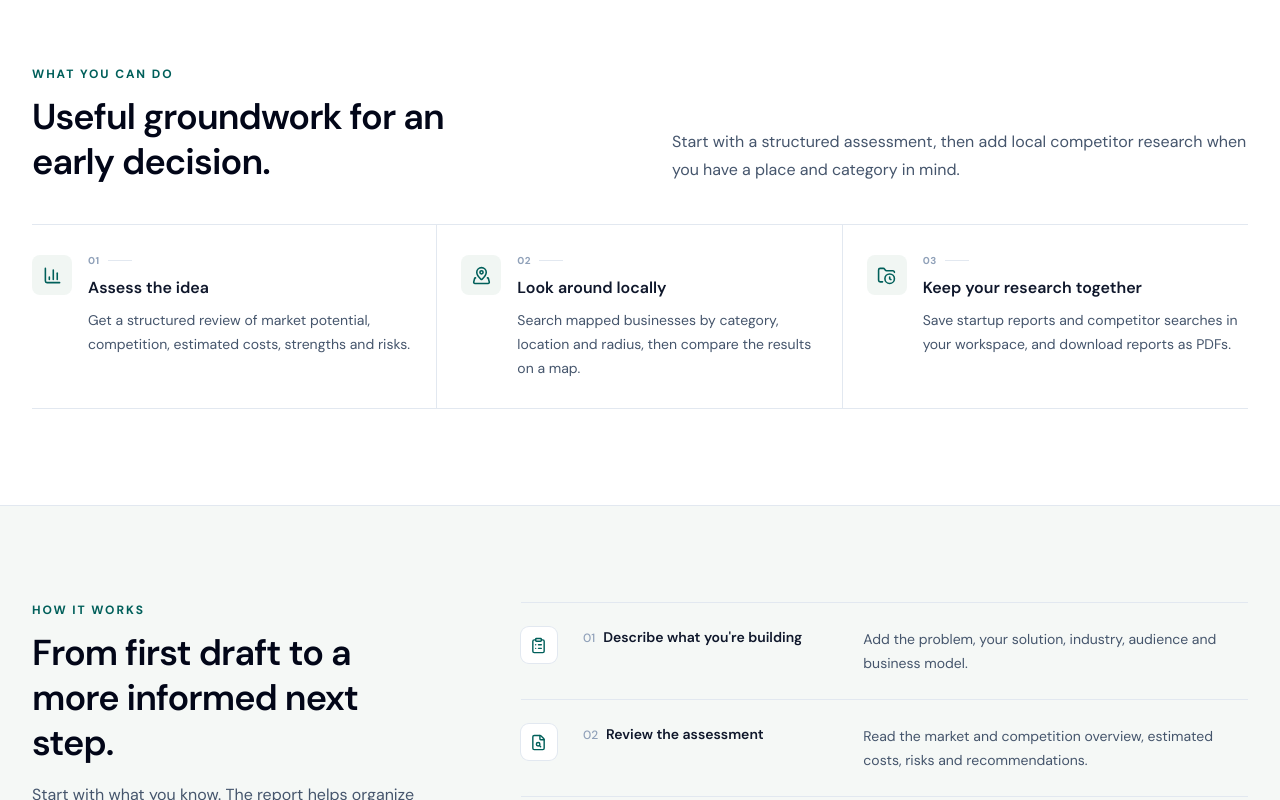
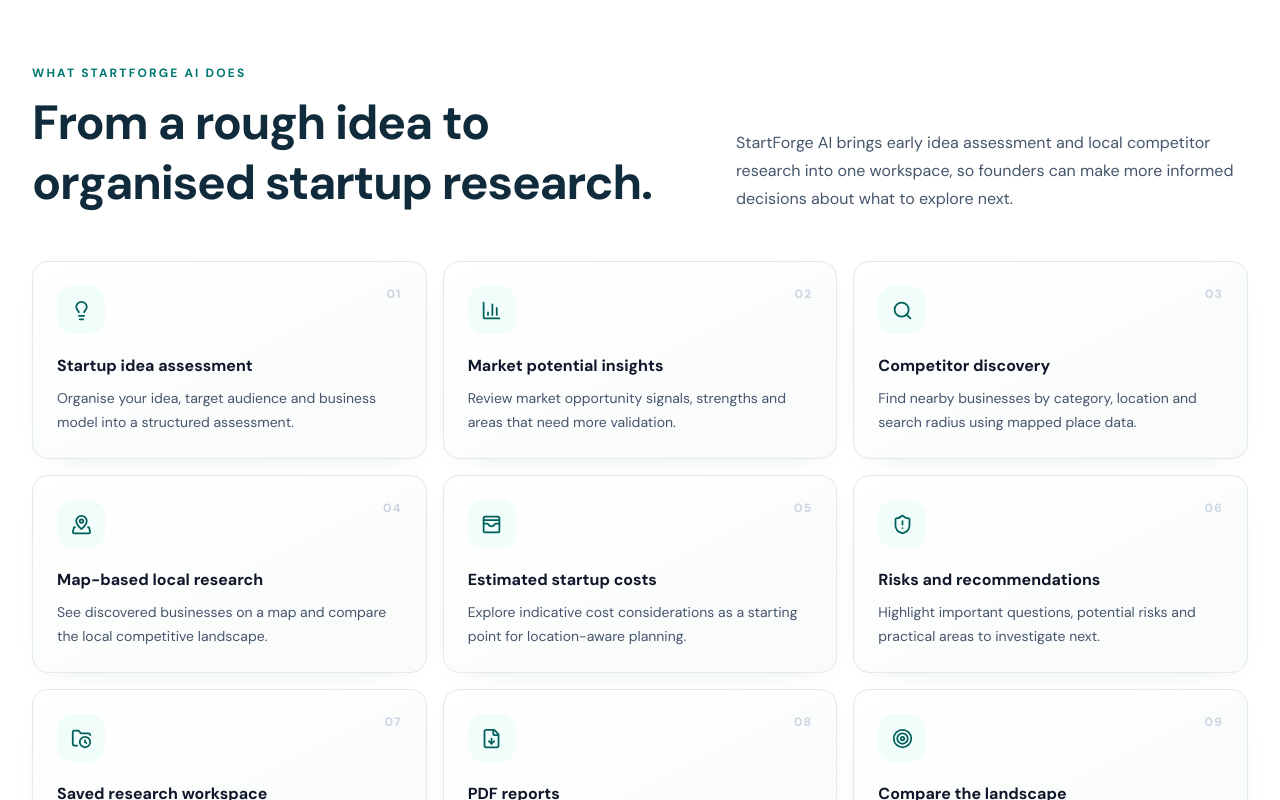
Before and after one commit to bhavith07/StartForgeAI, a React (Vite) app in the folder frontend/: page /home in a window 1280 px wide. Shown: the part 900-1700 px from the top of the page. Built offline with nearby package versions, Linux system fonts and the light colour scheme; no server answers; sample sign-in values are in the browser's storage.

Commit message:
Show product capabilities in a professional feature grid

```diff
--- a/frontend/src/components/Features.jsx
+++ b/frontend/src/components/Features.jsx
@@ -1,53 +1,50 @@
-import { BarChart3, MapPinned, FolderClock } from "lucide-react";
+import {
+  Lightbulb, BarChart3, MapPinned, WalletCards, ShieldAlert,
+  FolderClock, FileDown, Search, Target
+} from "lucide-react";
 
 const features = [
-  {
-    icon: BarChart3,
-    number: "01",
-    title: "Assess the idea",
-    desc: "Get a structured review of market potential, competition, estimated costs, strengths and risks.",
-  },
-  {
-    icon: MapPinned,
-    number: "02",
-    title: "Look around locally",
-    desc: "Search mapped businesses by category, location and radius, then compare the results on a map.",
-  },
-  {
-    icon: FolderClock,
-    number: "03",
-    title: "Keep your research together",
-    desc: "Save startup reports and competitor searches in your workspace, and download reports as PDFs.",
-  },
+  { icon: Lightbulb, title: "Startup idea assessment", desc: "Organise your idea, target audience and business model into a structured assessment." },
+  { icon: BarChart3, title: "Market potential insights", desc: "Review market opportunity signals, strengths and areas that need more validation." },
+  { icon: Search, title: "Competitor discovery", desc: "Find nearby businesses by category, location and search radius using mapped place data." },
+  { icon: MapPinned, title: "Map-based local research", desc: "See discovered businesses on a map and compare the local competitive landscape." },
+  { icon: WalletCards, title: "Estimated startup costs", desc: "Explore indicative cost considerations as a starting point for location-aware planning." },
+  { icon: ShieldAlert, title: "Risks and recommendations", desc: "Highlight important questions, potential risks and practical areas to investigate next." },
+  { icon: FolderClock, title: "Saved research workspace", desc: "Keep your startup assessments and competitor searches together for later review." },
+  { icon: FileDown, title: "PDF reports", desc: "Export assessment reports so you can revisit findings and share your research." },
+  { icon: Target, title: "Compare the landscape", desc: "Use structured findings to think about differentiation and where your idea may fit." },
 ];
 
 export default function Features() {
   return (
-    <section id="features" className="scroll-mt-24 border-y border-slate-200 bg-white px-5 py-20 sm:px-8 sm:py-24">
-      <div className="mx-auto max-w-7xl">
-        <div className="mb-10 grid gap-4 md:grid-cols-[0.8fr_1.2fr] md:items-end">
-          <div>
-            <p className="text-xs font-bold uppercase tracking-[0.16em] text-teal-800">What you can do</p>
-            <h2 className="mt-3 max-w-md text-3xl font-semibold leading-tight tracking-tight text-slate-950 sm:text-4xl">
-              Useful groundwork for an early decision.
-            </h2>
+    <section id="features" className="scroll-mt-24 bg-white px-5 py-20 sm:px-8 sm:py-24">
+      <div className="mx-auto max-w-[1320px]">
+        <div className="mb-12 flex flex-col justify-between gap-5 lg:flex-row lg:items-end">
+          <div className="max-w-2xl">
+            <p className="text-xs font-bold uppercase tracking-[0.18em] text-teal-700">What StartForge AI does</p>
+            <h2 className="mt-3 text-3xl font-bold leading-tight tracking-tight text-[#102b3b] sm:text-4xl lg:text-5xl">From a rough idea to organised startup research.</h2>
           </div>
-          <p className="max-w-xl text-sm leading-7 text-slate-600 md:justify-self-end md:text-base">
-            Start with a structured assessment, then add local competitor research when you have a place and category in mind.
-          </p>
+          <p className="max-w-lg text-sm leading-7 text-slate-600 sm:text-base">StartForge AI brings early idea assessment and local competitor research into one workspace, so founders can make more informed decisions about what to explore next.</p>
         </div>
 
-        <div className="grid border-y border-slate-200 md:grid-cols-3 md:divide-x md:divide-slate-200">
-          {features.map(({ icon: Icon, number, title, desc }) => (
-            <article key={title} className="flex gap-4 border-b border-slate-200 py-6 md:border-b-0 md:px-6 md:py-7 first:md:pl-0 last:md:pr-0">
-              <span className="mt-0.5 flex h-10 w-10 shrink-0 items-center justify-center rounded-lg bg-[#f1f6f3] text-teal-800"><Icon size={19} /></span>
-              <div>
-                <div className="flex items-center gap-2 text-[10px] font-bold tracking-wider text-slate-400"><span>{number}</span><span className="h-px w-6 bg-slate-200" /></div>
-                <h3 className="mt-2 text-base font-semibold text-slate-900">{title}</h3>
-                <p className="mt-2 text-sm leading-6 text-slate-600">{desc}</p>
+        <div className="grid gap-4 sm:grid-cols-2 xl:grid-cols-3">
+          {features.map(({ icon: Icon, title, desc }, index) => (
+            <article key={title} className="group rounded-2xl border border-slate-200 bg-gradient-to-br from-white to-[#f8fbfa] p-6 shadow-[0_8px_28px_-24px_rgba(15,45,55,0.35)] transition duration-200 hover:-translate-y-1 hover:border-teal-200 hover:shadow-lg">
+              <div className="flex items-start justify-between">
+                <span className="flex h-12 w-12 items-center justify-center rounded-2xl bg-teal-50 text-teal-800 transition group-hover:bg-teal-700 group-hover:text-white"><Icon size={21} /></span>
+                <span className="text-xs font-bold tracking-widest text-slate-300">0{index + 1}</span>
               </div>
+              <h3 className="mt-5 text-base font-bold text-slate-900">{title}</h3>
+              <p className="mt-2 text-sm leading-6 text-slate-600">{desc}</p>
             </article>
           ))}
+        </div>
+
+        <div className="mt-12 overflow-hidden rounded-3xl bg-gradient-to-r from-[#142f43] via-[#155b5b] to-[#087f75] p-7 text-white sm:p-9">
+          <div className="flex flex-col justify-between gap-5 md:flex-row md:items-center">
+            <div><p className="text-xs font-bold uppercase tracking-[0.18em] text-lime-200">The purpose</p><h3 className="mt-2 text-2xl font-bold tracking-tight sm:text-3xl">Research first. Decide with more clarity.</h3><p className="mt-2 max-w-2xl text-sm leading-6 text-teal-50">StartForge AI helps organise early research. It is a starting point for validation, not a guarantee of business success.</p></div>
+            <div className="flex shrink-0 items-center gap-2 rounded-xl border border-white/20 bg-white/10 px-4 py-3 text-sm font-semibold"><Lightbulb size={18} className="text-lime-200" /> Built for early-stage founders</div>
+          </div>
         </div>
       </div>
     </section>
```
